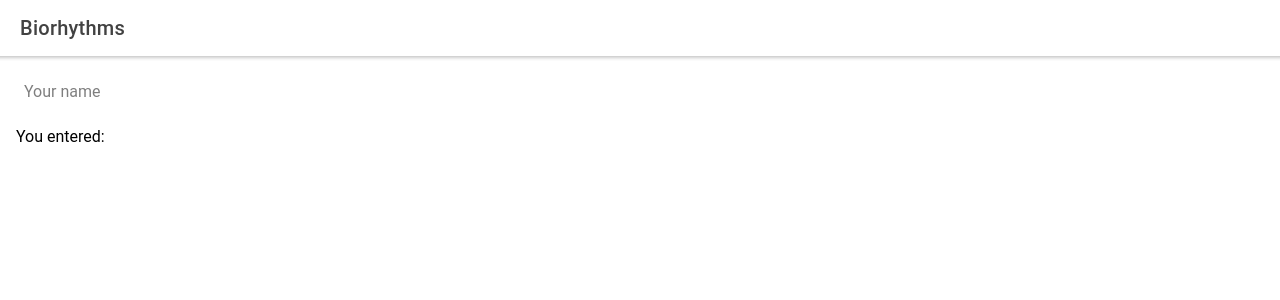
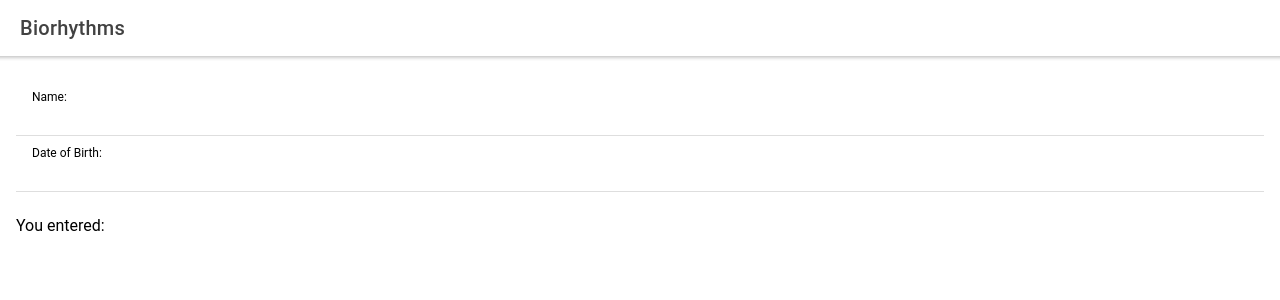
Before and after one commit to mirkonasato/ionic-react-biorhythm-calculator, a React (Create React App) app: page / in a window 1280 px wide. Shown: the top 300 px of the page. Built offline with nearby package versions, Linux system fonts and the light colour scheme.

Commit message:
Field Labels

```diff
--- a/src/App.js
+++ b/src/App.js
@@ -1,4 +1,4 @@
-import { IonApp, IonContent, IonHeader, IonInput, IonTitle, IonToolbar } from '@ionic/react';
+import { IonApp, IonContent, IonHeader, IonInput, IonItem, IonLabel, IonList, IonTitle, IonToolbar } from '@ionic/react';
 import { useState } from 'react';
 
 function App() {
@@ -11,9 +11,22 @@ function App() {
         </IonToolbar>
       </IonHeader>
       <IonContent className="ion-padding">
-        <IonInput placeholder="Your name"
-          value={name} onIonChange={(event) => setName(event.detail.value)}
-        />
+        <IonList>
+          <IonItem>
+            <IonLabel position="stacked">
+              Name:
+            </IonLabel>
+            <IonInput value={name}
+              onIonChange={(event) => setName(event.detail.value)}
+            />
+          </IonItem>
+          <IonItem>
+            <IonLabel position="stacked">
+              Date of Birth:
+            </IonLabel>
+            <IonInput />
+          </IonItem>
+        </IonList>
         <p>
           You entered: <b>{name}</b>
         </p>
```
